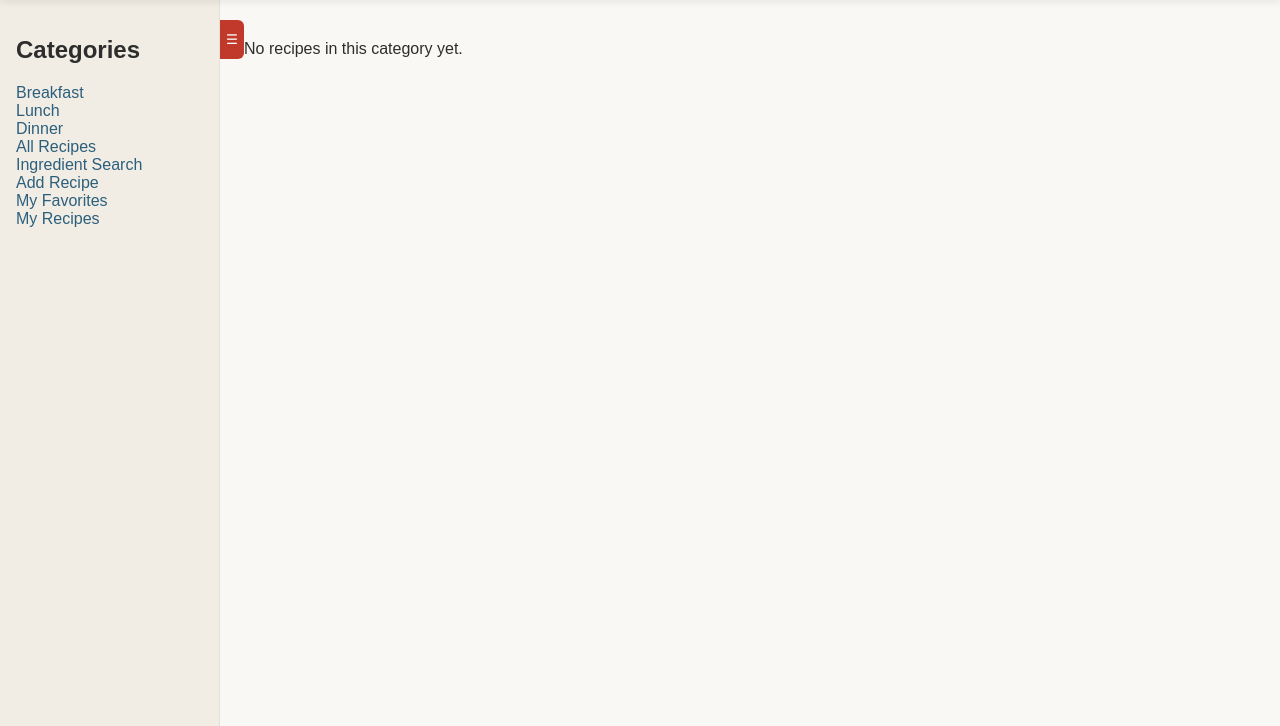
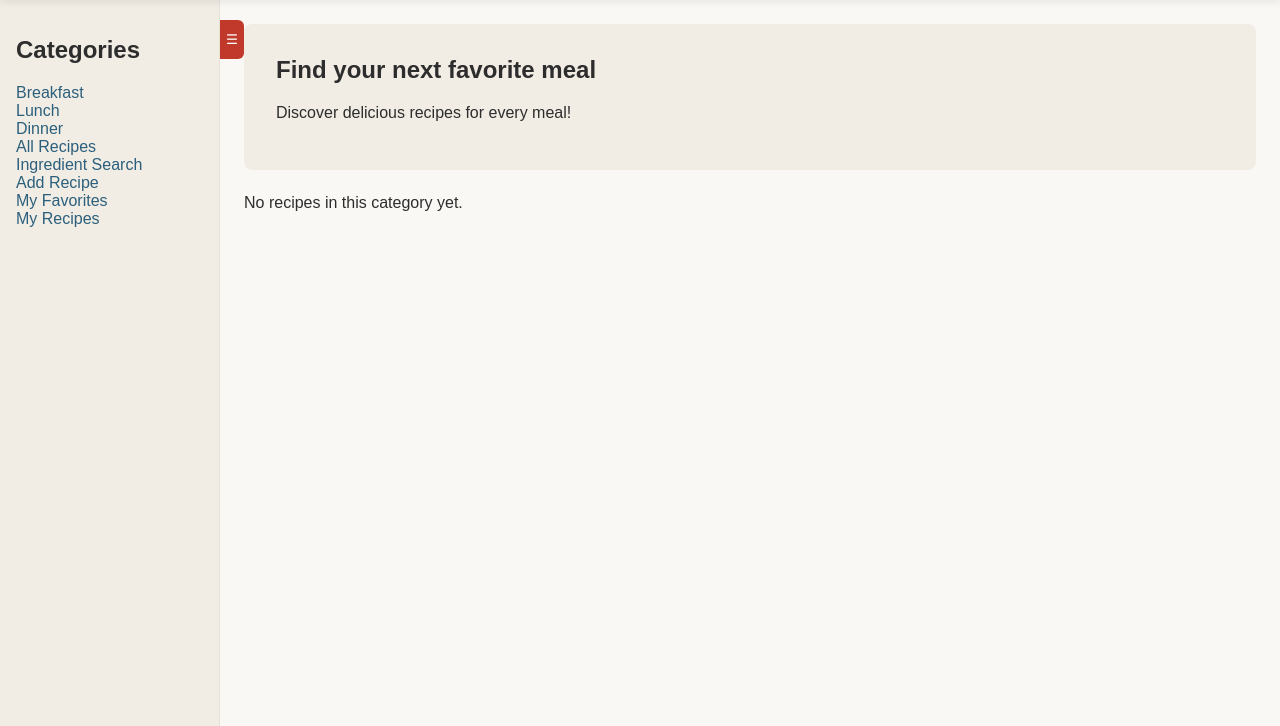
Before and after one commit to it-sd-capstone/2026-fall-team2, a PHP site: page /index.php in a window 1280 px wide. Shown: the part 100-826 px from the top of the page. Run offline with PHP 8.4, Linux system fonts and the light colour scheme; data that the repository does not hold is empty.

Commit message:
Fix home page banner missing and showing on category pages

```diff
--- a/index.php
+++ b/index.php
@@ -13,6 +13,8 @@ if ($category !== '') {
 include 'includes/header.php'; ?>
     <?php if ($category !== ''): ?>
         <h2><?php echo htmlspecialchars(ucfirst($category), ENT_QUOTES, 'UTF-8'); ?> Recipes</h2>
+    <?php else: ?>
+        <section class="hero">
             <h2>Find your next favorite meal</h2>
             <p>Discover delicious recipes for every meal!</p>
         </section>
```
